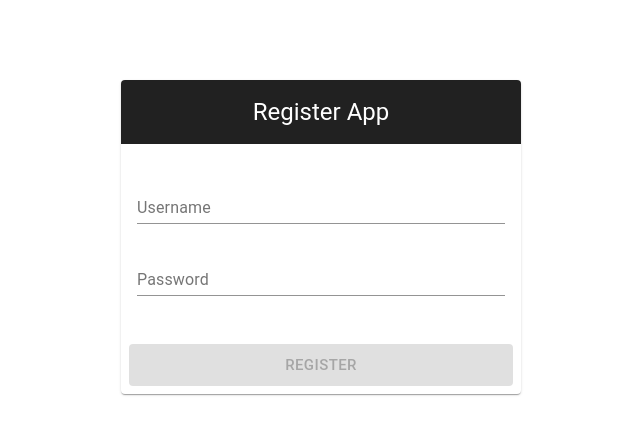
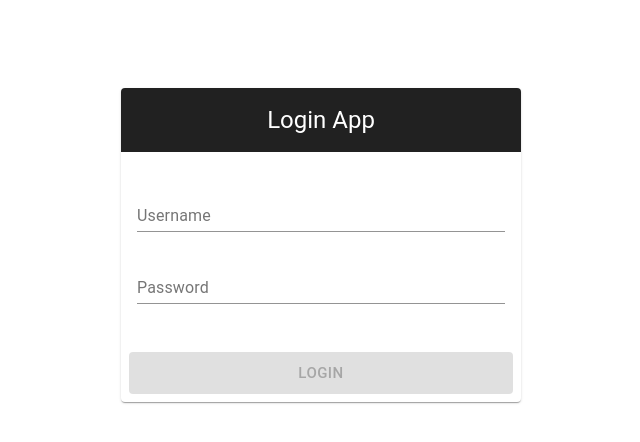
Before and after one commit to crashingstar/flashcard-app, a React (Create React App) app: page / in a window 1280 px wide. Shown: the top 442 px of the page, without its empty margins (319-959 px from the left). Built offline with nearby package versions, Linux system fonts and the light colour scheme.

Commit message:
add routing

```diff
--- a/src/App.tsx
+++ b/src/App.tsx
@@ -1,8 +1,17 @@
 
 import * as React from 'react';
+import { BrowserRouter, Routes, Route } from 'react-router-dom';
+import Login from './pages/LoginComponent';
+import Register from './pages/RegisterComponent';
 
 function App() {
-  return <>Hello World</>;
+  return (
+    <BrowserRouter>
+      <Routes>
+        <Route path="/" element={<Login/>} />
+        <Route path="register" element={<Register/>} />
+      </Routes>
+    </BrowserRouter>);
 }
 
 export default App;
--- a/src/index.css
+++ /dev/null
@@ -1,13 +0,0 @@
-body {
-  margin: 0;
-  font-family: -apple-system, BlinkMacSystemFont, 'Segoe UI', 'Roboto', 'Oxygen',
-    'Ubuntu', 'Cantarell', 'Fira Sans', 'Droid Sans', 'Helvetica Neue',
-    sans-serif;
-  -webkit-font-smoothing: antialiased;
-  -moz-osx-font-smoothing: grayscale;
-}
-
-code {
-  font-family: source-code-pro, Menlo, Monaco, Consolas, 'Courier New',
-    monospace;
-}
--- a/src/index.tsx
+++ b/src/index.tsx
@@ -1,11 +1,6 @@
 import * as React from 'react';
 import * as ReactDOM from 'react-dom';
 import App from './App';
-import FirstComponent from './component/FirstComponent';
-import UserComponent from './component/UserComponent';
-import Login from './component/LoginComponent';
-import Register from './component/RegisterComponent';
-import './index.css';
 
 
 ReactDOM.render(
@@ -16,7 +11,7 @@ ReactDOM.render(
   </div>,
   */
   <React.StrictMode>
-    <Register />
+    <App />
   </React.StrictMode>,
   document.getElementById('root')
 );
--- a/src/component/RegisterComponent.tsx
+++ b/src/pages/RegisterComponent.tsx
@@ -112,7 +112,7 @@ const Register = () => {
   }, [state.username, state.password]);
 
   const handleRegister = () => {
-    if (state.username != 'abc@email.com') {
+    if (state.username !== 'abc@email.com') {
       dispatch({
         type: 'registerSuccess',
         payload: 'Register Successfully'
```
Also changed, not shown: src/pages/LoginComponent.tsx (renamed from src/component/LoginComponent.tsx).
